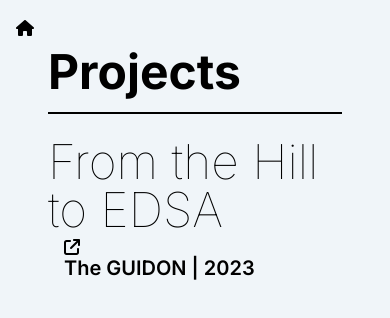
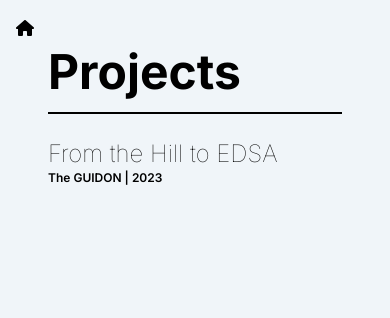
Before and after one commit to waleedlugod/waleedlugod, a Next.js app: page /projects in a window 390 px wide. Shown: the top 318 px of the page. Built offline with nearby package versions, Linux system fonts and the light colour scheme; a web font is replaced by a local one.

Commit message:
projects responsiveness

```diff
--- /dev/null
+++ b/src/components/project.js
@@ -0,0 +1,14 @@
+export default function ProjectLink({ href, title, meta }) {
+  return (
+    <a className="group flex flex-wrap" href={href}>
+      <h2
+        className="link mr-4 inline-block
+                text-2xl font-thin after:top-[calc(50%-1px)]
+                after:border-t-[0.03em] group-hover:after:scale-x-100 sm:text-5xl"
+      >
+        {title}
+      </h2>
+      <h3 className="mt-auto inline-block text-xs font-semibold sm:text-lg">{meta}</h3>
+    </a>
+  );
+}
--- a/src/pages/projects.js
+++ b/src/pages/projects.js
@@ -1,5 +1,6 @@
 import Head from "next/head";
 import Article from "waleedLugod/components/article";
+import ProjectLink from "waleedLugod/components/project";
 
 export default function Projects() {
   return (
@@ -8,23 +9,13 @@ export default function Projects() {
         <title>Waleed Lugod | Projects</title>
       </Head>
       <Article title="Projects">
-        <ul>
+        <ul className="space-y-5">
           <li>
-            <a
-              className="group"
+            <ProjectLink
               href="https://interactive.theguidon.com/2023/02/from-the-hill-to-edsa"
-            >
-              <h2 className="link inline-block text-5xl font-thin after:top-[calc(50%-1px)] after:border-t-[0.03em]
-              group-hover:after:scale-x-100">
-                From the Hill to EDSA
-              </h2>
-              <h3
-                className="ml-4 inline-block text-xl font-semibold before:mb-1 before:block before:h-4 before:w-4
-                before:content-[url('/images/external-link.svg')]"
-              >
-                The GUIDON | 2023
-              </h3>
-            </a>
+              title="From the Hill to EDSA"
+              meta="The GUIDON | 2023"
+            />
           </li>
         </ul>
       </Article>
```
Also changed, not shown: public/images/external-link.svg (deleted).
